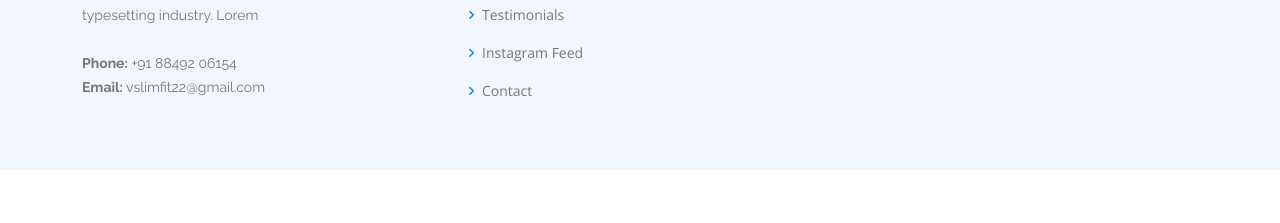
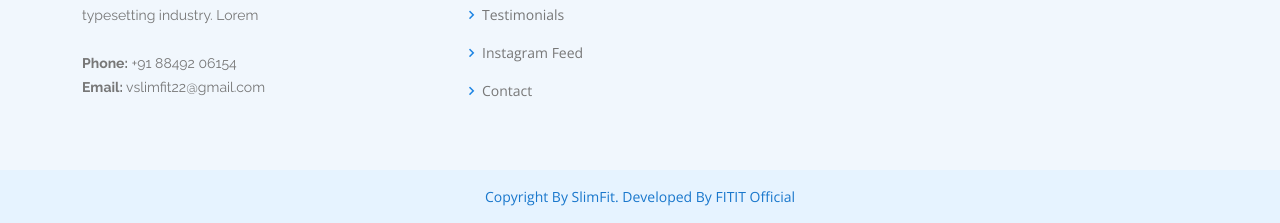
Before and after one commit to GomziServies/slimfit, a plain HTML site: page index.html in a window 1280 px wide. Shown: the part 5957-6180 px from the top of the page. Before the commit the page ends 6127 px from the top, so only its background shows below. Drawn offline with nearby package versions, Linux system fonts and the light colour scheme.

Commit message:
gmb link add in footer

```diff
--- a/index.html
+++ b/index.html
@@ -577,6 +577,13 @@
       </div>
     </div>
   </footer>
+  <div style="background-color: #e6f3ff;">
+    <div class="py-3">
+      <p class="mb-0 text-center text-black" style="font-size: 14px;"><a
+          href="https://maps.app.goo.gl/G84dpN3Jscx3iaC68" target="_blank">Copyright By SlimFit.</a><a
+          href="https://gcsconsultant.com/digital-marketing-agency.html" target="_blank"> Developed By FITIT Official</a></p>
+    </div>
+  </div>
   <!-- End Footer -->
 
   <div id="preloader"></div>
```
